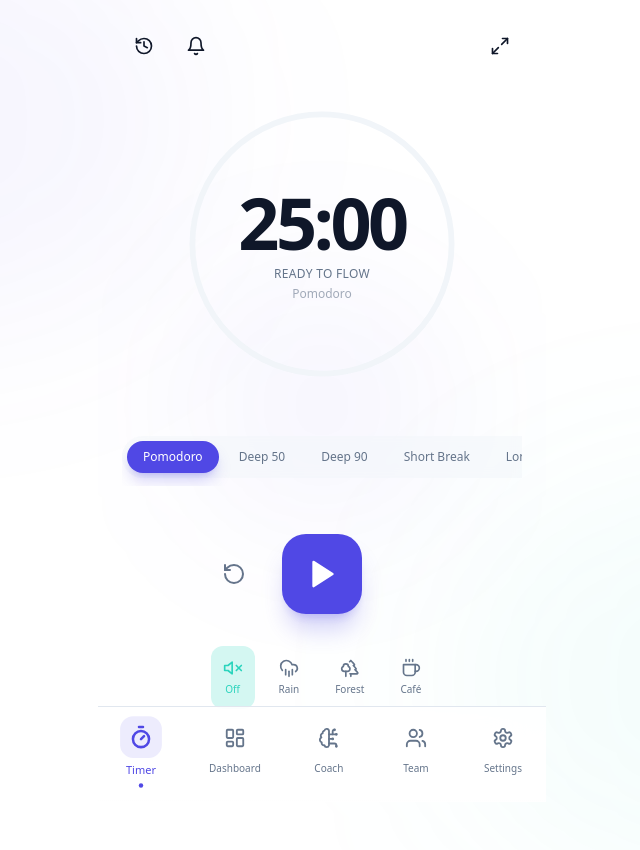
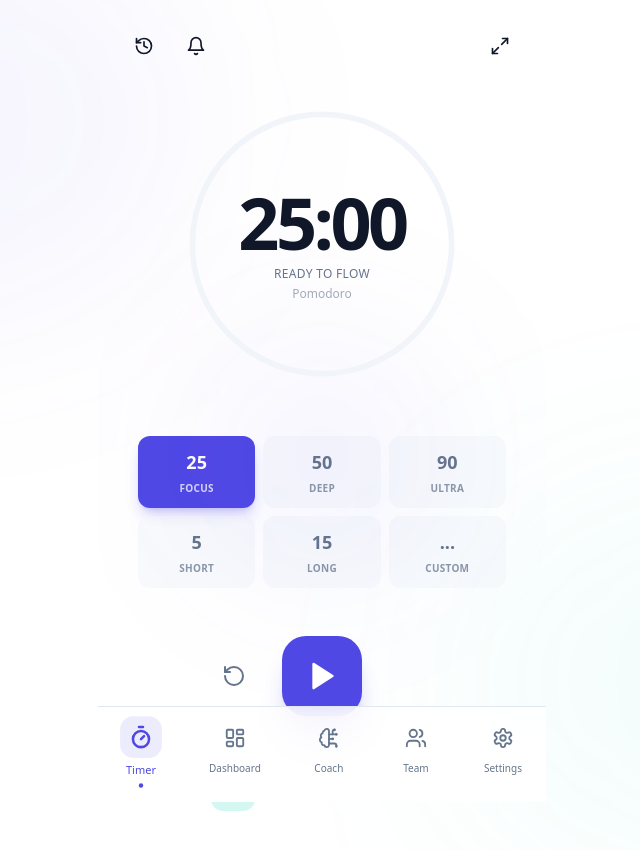
Before and after one commit to Tinuz/deepflow, a Next.js app: page /timer in a window 1280 px wide. Shown: the top 850 px of the page, without its empty margins (318-958 px from the left). Before the commit the page ends 829 px from the top, so only its background shows below. Built offline with nearby package versions, Linux system fonts and the light colour scheme.

Commit message:
feat: redesign timer mode selector with grouped 2-row layout - no horizontal scroll needed

```diff
--- a/app/timer/timer-client.tsx
+++ b/app/timer/timer-client.tsx
@@ -347,24 +347,62 @@ export function TimerClient(): JSX.Element {
           </div>
         </div>
 
-        {/* Mode Selector - Scrollable on mobile */}
-        <div className="w-full max-w-md overflow-x-auto pb-2 mb-8 sm:mb-12 no-scrollbar">
-          <div className="flex p-1 bg-secondary/50 rounded-full backdrop-blur-sm border border-white/5 min-w-max mx-auto gap-1">
-            {Object.entries(TIMER_PRESETS).map(([key, preset]) => (
+        {/* Mode Selector - Grouped Layout */}
+        <div className="w-full max-w-md mb-8 sm:mb-12 px-4">
+          <div className="space-y-2">
+            {/* Focus Modes */}
+            <div className="flex gap-2">
+              {(['pomodoro', 'deep50', 'deep90'] as TimerMode[]).map((key) => {
+                const preset = TIMER_PRESETS[key];
+                return (
                   <button
                     key={key}
-                onClick={() => switchMode(key as TimerMode)}
+                    onClick={() => switchMode(key)}
                     disabled={isActive}
                     className={cn(
-                  'px-3 sm:px-4 py-2.5 sm:py-2 rounded-full text-xs font-medium transition-all duration-300 whitespace-nowrap min-w-[60px] active:scale-95',
+                      'flex-1 py-3 px-2 rounded-xl text-xs font-semibold transition-all duration-300 active:scale-95',
+                      'flex flex-col items-center gap-1',
                       mode === key
                         ? 'bg-primary text-white shadow-lg shadow-primary/25'
-                    : 'text-muted-foreground hover:text-foreground disabled:opacity-50'
+                        : 'bg-secondary/50 text-muted-foreground hover:text-foreground hover:bg-secondary disabled:opacity-50'
                     )}
                   >
-                {preset.label}
+                    <span className="text-lg font-bold">{preset.focus / 60}</span>
+                    <span className="text-[10px] opacity-75 uppercase tracking-wide">
+                      {key === 'pomodoro' ? 'Focus' : key === 'deep50' ? 'Deep' : 'Ultra'}
+                    </span>
                   </button>
-            ))}
+                );
+              })}
+            </div>
+
+            {/* Break Modes + Custom */}
+            <div className="flex gap-2">
+              {(['short', 'long', 'custom'] as TimerMode[]).map((key) => {
+                const preset = TIMER_PRESETS[key];
+                return (
+                  <button
+                    key={key}
+                    onClick={() => switchMode(key)}
+                    disabled={isActive}
+                    className={cn(
+                      'flex-1 py-3 px-2 rounded-xl text-xs font-semibold transition-all duration-300 active:scale-95',
+                      'flex flex-col items-center gap-1',
+                      mode === key
+                        ? 'bg-accent text-accent-foreground shadow-lg shadow-accent/25'
+                        : 'bg-secondary/50 text-muted-foreground hover:text-foreground hover:bg-secondary disabled:opacity-50'
+                    )}
+                  >
+                    <span className="text-lg font-bold">
+                      {key === 'custom' ? '...' : preset.focus / 60}
+                    </span>
+                    <span className="text-[10px] opacity-75 uppercase tracking-wide">
+                      {key === 'short' ? 'Short' : key === 'long' ? 'Long' : 'Custom'}
+                    </span>
+                  </button>
+                );
+              })}
+            </div>
           </div>
         </div>
 
```
Lines whose indentation alone changed are shown as unchanged.
